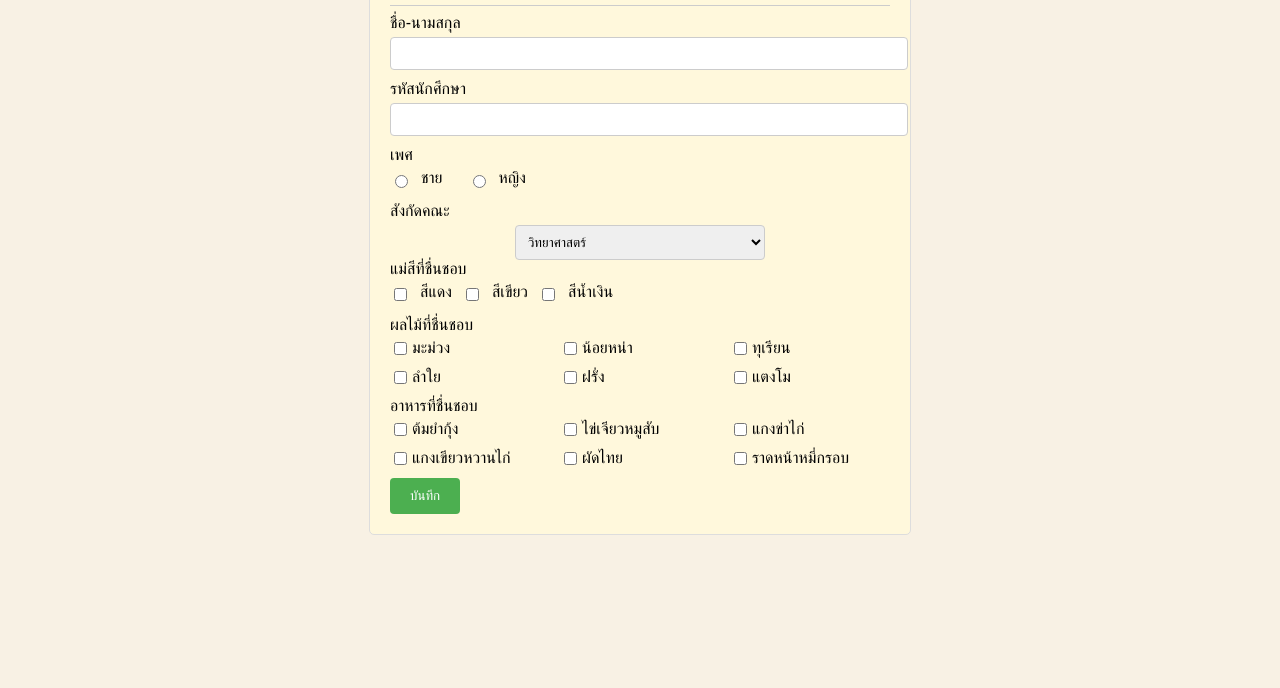
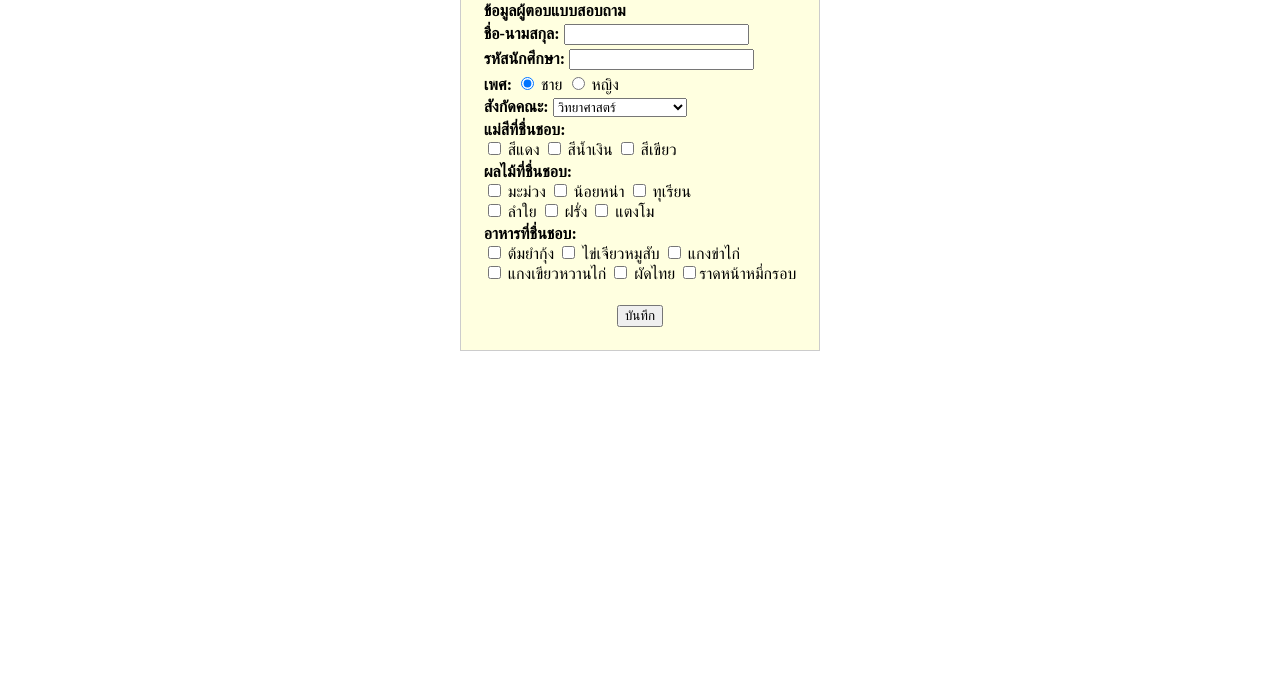
Before and after one commit to metunkmai/Wacharapol, a plain HTML site: page index.html in a window 1280 px wide. Shown: the part 112-800 px from the top of the page. Drawn offline with Linux system fonts and the light colour scheme.

Commit message:
แก้

```diff
--- a/index.html
+++ b/index.html
@@ -3,154 +3,89 @@
 <head>
     <meta charset="UTF-8">
     <meta name="viewport" content="width=device-width, initial-scale=1.0">
-    <title>แบบสอบถาม</title>
-    <style>
-        body {
-            font-family: Arial, sans-serif;
-            background-color: #f8f1e4;
-            padding: 20px;
-        }
-        .container {
-            width: 500px;
-            margin: 0 auto;
-            background-color: #fff8dc;
-            padding: 20px;
-            border: 1px solid #ddd;
-            border-radius: 5px;
-        }
-        h2 {
-            text-align: center;
-        }
-        hr {
-            border: 0;
-            height: 1px;
-            background-color: #ccc;
-        }
-        label {
-            display: block;
-            margin-bottom: 5px;
-        }
-        input[type="text"] {
-            width: 100%;
-            padding: 8px;
-            margin-bottom: 10px;
-            border: 1px solid #ccc;
-            border-radius: 4px;
-        }
-        select {
-            width: 50%;
-            margin: 0 auto;
-            display: block;
-            padding: 8px;
-            border: 1px solid #ccc;
-            border-radius: 4px;
-        }
-        .radio-group {
-            display: flex;
-            align-items: center;
-            gap: 10px;
-            margin-bottom: 10px;
-        }
-        .radio-group label {
-            margin-right: 15px;
-        }
-        .checkbox-group {
-            display: flex;
-            flex-wrap: wrap;
-            gap: 10px;
-            margin-bottom: 10px;
-        }
-        .grid-group {
-            display: grid;
-            grid-template-columns: repeat(3, 1fr);
-            gap: 10px;
-            margin-bottom: 10px;
-        }
-        .grid-group div {
-            display: flex;
-            align-items: center;
-        }
-        .grid-group input[type="checkbox"] {
-            margin-right: 5px;
-        }
-        input[type="submit"] {
-            background-color: #4CAF50;
-            color: white;
-            border: none;
-            padding: 10px 20px;
-            cursor: pointer;
-            border-radius: 4px;
-        }
-        input[type="submit"]:hover {
-            background-color: #45a049;
-        }
-    </style>
+    <title>Wed Form</title>
 </head>
+
 <body>
-    <div class="container">
-        <h2>แบบสอบถาม</h2>
-        <hr>
-        <form>
-            <label for="name">ชื่อ-นามสกุล</label>
-            <input type="text" id="name" name="name">
 
-            <label for="student-id">รหัสนักศึกษา</label>
-            <input type="text" id="student-id" name="student-id">
+    <h1 style="text-align: center;">แบบสอบถาม</h1>
+    <hr>
 
-            <label>เพศ</label>
-            <div class="radio-group">
-                <input type="radio" id="male" name="gender" value="male">
-                <label for="male">ชาย</label>
-                <input type="radio" id="female" name="gender" value="female">
-                <label for="female">หญิง</label>
-            </div>
+    <form>
+        <table align="center" style="background-color: #FFFFE0; padding: 20px; border: 1px solid #ccc;">
+           <tr>
+            <td><b>ข้อมูลผู้ตอบแบบสอบถาม</b></td>
+           </tr>
+          <tr>
+                <td><b><label> ชื่อ-นามสกุล: </label> </b>
+                  <input type="text" name="name"></td>
 
-            <label for="faculty">สังกัดคณะ</label>
-            <select id="faculty" name="faculty">
-                <option value="science">วิทยาศาสตร์</option>
-                <option value="computer-science">วิทยาการคอมพิวเตอร์</option>
-                <option value="education">ครุศาสตร์</option>
-                <option value="business">บริหารธุรกิจและการจัดการ</option>
-                <option value="humanities">มนุษยศาสตร์</option>
-                <option value="engineering">เทคโนโลยีอุตสาหกรรม</option>
-                <option value="agriculture">เกษตรศาสตร์</option>
-                <option value="nursing">พยาบาลศาสตร์</option>
-                <option value="science-agriculture">สารสนเทศศาสตร์</option>
-                <option value="thai-medicine">แพทย์แผนไทยและการเลือกใช้</option>
-            </select>
+            </tr>
+            <tr>
+                <td>
+                  <b> <label>รหัสนักศึกษา:</label></b>
+                  <input type="text" name="studentID">
+                </td>
 
-            <label>แม่สีที่ชื่นชอบ</label>
-            <div class="checkbox-group">
-                <input type="checkbox" id="red" name="favorite-color" value="red">
-                <label for="red">สีแดง</label>
-                <input type="checkbox" id="green" name="favorite-color" value="green">
-                <label for="green">สีเขียว</label>
-                <input type="checkbox" id="blue" name="favorite-color" value="blue">
-                <label for="blue">สีน้ำเงิน</label>
-            </div>
+            </tr>
+            <tr>
+                <td><b> <label>เพศ:</label></b> <input type="radio" name="gender" value="male" checked> ชาย
+                  <input type="radio" name="gender" value="female"> หญิง</td>
 
-            <label>ผลไม้ที่ชื่นชอบ</label>
-            <div class="grid-group">
-                <div><input type="checkbox" name="fruit" value="mango"> มะม่วง</div>
-                <div><input type="checkbox" name="fruit" value="custard_apple"> น้อยหน่า</div>
-                <div><input type="checkbox" name="fruit" value="durian"> ทุเรียน</div>
-                <div><input type="checkbox" name="fruit" value="longan"> ลำใย</div>
-                <div><input type="checkbox" name="fruit" value="guava"> ฝรั่ง</div>
-                <div><input type="checkbox" name="fruit" value="watermelon"> แตงโม</div>
-            </div>
 
-            <label>อาหารที่ชื่นชอบ</label>
-            <div class="grid-group">
-                <div><input type="checkbox" name="food" value="tom_yum"> ต้มยำกุ้ง</div>
-                <div><input type="checkbox" name="food" value="omelette"> ไข่เจียวหมูสับ</div>
-                <div><input type="checkbox" name="food" value="chicken_soup"> แกงข่าไก่</div>
-                <div><input type="checkbox" name="food" value="green_curry"> แกงเขียวหวานไก่</div>
-                <div><input type="checkbox" name="food" value="pad_thai"> ผัดไทย</div>
-                <div><input type="checkbox" name="food" value="crispy_noodles"> ราดหน้าหมี่กรอบ</div>
-            </div>
 
-            <input type="submit" value="บันทึก">
-        </form>
-    </div>
+            </tr>
+            <tr>
+
+              <td><b><label for="cars">สังกัดคณะ:</label></b>
+                 <select name="faculty" >
+                        <option>วิทยาศาสตร์</option>
+                        <option>วิทยาการคอมพิวเตอร์</option>
+                        <option>ครุศาสตร์</option>
+                        <option>บริหารธุรกิจ</option>
+                        <option>เกษตรศาสตร์</option>
+                        <option>พยาบาลศาสตร์</option>
+                        <option>เทคโนโลยีอุตสาหกรรม</option>
+                        <option>สาธารณสุขศาสตร์</option>
+
+                    </select></td>
+
+
+            <tr>
+                <td><b>แม่สีที่ชื่นชอบ:</b><br>
+                  <input type="checkbox" name="color" value="red"> สีแดง
+                    <input type="checkbox" name="color" value="blue"> สีน้ำเงิน
+                    <input type="checkbox" name="color" value="green"> สีเขียว
+                  </td>
+
+            </tr>
+            <tr>
+                <td><b>ผลไม้ที่ชื่นชอบ:</b><br>
+
+                    <input type="checkbox" name="fruit" value="mango"> มะม่วง
+                    <input type="checkbox" name="fruit" value="orange"> น้อยหน่า
+                    <input type="checkbox" name="fruit" value="banana"> ทุเรียน<br>
+                    <input type="checkbox" name="fruit" value="banana"> ลำใย
+                    <input type="checkbox" name="fruit" value="banana"> ฝรั่ง
+                    <input type="checkbox" name="fruit" value="banana"> แตงโม
+                </td>
+            </tr>
+            <tr>
+                <td><b>อาหารที่ชื่นชอบ:</b><br>
+                    <input type="checkbox" name="food" value="grilled_pork"> ต้มยำกุ้ง
+                    <input type="checkbox" name="food" value="fried_rice"> ไข่เจียวหมูสับ
+                    <input type="checkbox" name="food" value="grilled_pork"> แกงข่าไก่<br>
+                    <input type="checkbox" name="food" value="grilled_pork"> แกงเขียวหวานไก่
+                    <input type="checkbox" name="food" value="grilled_pork"> ผัดไทย
+                    <input type="checkbox" name="food" value="grilled_pork">ราดหน้าหมี่กรอบ
+                </td>
+            </tr>
+            <tr>
+                <td colspan="2" style="text-align: center;"><br>
+                    <input type="submit" value="บันทึก">
+                </td>
+            </tr>
+        </table>
+    </form>
 </body>
 </html>
```
